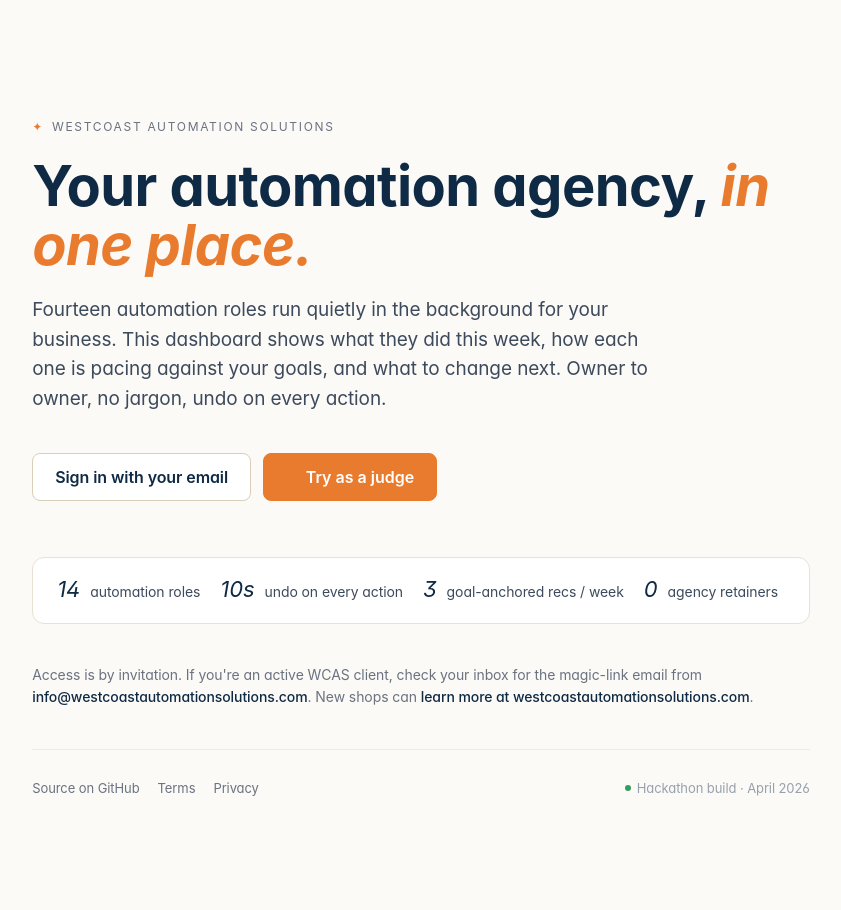
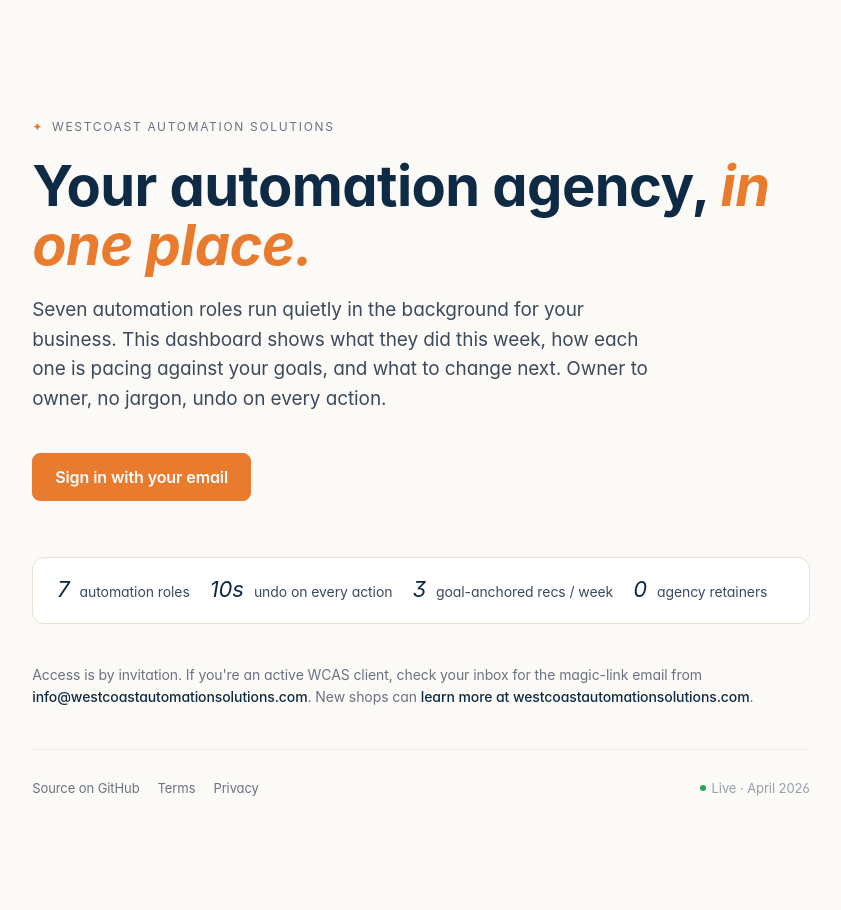
Before and after one commit to suaveshot/wcas-client-dashboard, a FastAPI app: page / in a window 1280 px wide. Shown: the whole page, without its empty margins (219-1060 px from the left). Run offline with FastAPI, Linux system fonts and the light colour scheme; parts of the project's set-up code (start-up, migrations or seed data) failed here and were passed over.

Commit message:
chore(0.7.1): demo + judge gate, homepage cleanup, cold-start empty states
Closes the hackathon ledger. Public surface now matches post-judging reality:
no "Try as a judge" button on the landing, "7 automation roles" everywhere
(matches the locked tenant-generic roster), "Live - April 2026" footer credit.

JUDGE_DEMO env gate (default off) hides /demo, /demo/activation,
/demo/dashboard, and /auth/judge. Set JUDGE_DEMO=true on the VPS .env when
recording marketing footage or handing the demo link to a portfolio
reviewer; default 404 prevents a search-engine landing on /demo/dashboard
from showing synthetic Riverbend Barbershop data, and stops a stray POST
to /auth/judge from minting a real session.

Cold-start empty states on /activity ("No activity yet") and /goals
(target-only "Tracking" line when current is zero) replace the blank
sections that fresh tenants would have hit pre-heartbeat.

Smoke tests added: gate-closed 404, gate-open 303/200, plus the existing
3 judge tests now monkeypatch JUDGE_DEMO=true to exercise the underlying
mint logic. JOURNAL.md em-dash scrub for two narrative-text occurrences
in Entry 17 that slipped past the demo-bundle scrubber. 346 tests pass.

Version bump 0.7.0 -> 0.7.1.

Co-Authored-By: Claude Opus 4.7 (1M context) <noreply@anthropic.com>

```diff
--- a/dashboard_app/main.py
+++ b/dashboard_app/main.py
@@ -49,7 +49,7 @@ TEMPLATES_DIR = APP_DIR / "templates"
 app = FastAPI(
     title="WCAS Client Dashboard",
     description="Agency-level client activation + live automation telemetry.",
-    version="0.7.0",
+    version="0.7.1",
 )
 
 app.mount("/static", StaticFiles(directory=STATIC_DIR), name="static")
@@ -196,7 +196,13 @@ async def judge_demo_login() -> RedirectResponse:
     activated, ~35 receipts, 5 pending drafts, 3 recommendations, 1 goal.
     Judges can browse every surface (Cmd-K Ask, /approvals, role drill-down,
     receipts drawer) without doing any onboarding.
+
+    Gated by JUDGE_DEMO=true. Default off post-judging so a public POST
+    can no longer mint a real session into the riverbend_barbershop tenant.
     """
+    if os.getenv("JUDGE_DEMO", "false").lower() != "true":
+        raise HTTPException(status_code=404, detail="not found")
+
     from .services import (
         activation_state as _astate,
         audit_log as _audit,
@@ -314,9 +320,22 @@ async def activation_state_api(tenant_id: str = Depends(require_tenant)) -> JSON
     })
 
 
+def _demo_gate_open() -> bool:
+    """Both /demo cinematics are gated post-judging.
+
+    Set JUDGE_DEMO=true on the VPS .env when recording marketing footage,
+    handing the link to a portfolio reviewer, etc. Default off so a real
+    owner who lands on /demo/dashboard via search engine cannot see the
+    synthetic Riverbend Barbershop data.
+    """
+    return os.getenv("JUDGE_DEMO", "false").lower() == "true"
+
+
 @app.get("/demo")
 async def demo_root() -> RedirectResponse:
     """Ergonomic shortcut: /demo always lands on the activation cinematic."""
+    if not _demo_gate_open():
+        raise HTTPException(status_code=404, detail="not found")
     return RedirectResponse(url="/demo/activation", status_code=303)
 
 
@@ -327,6 +346,8 @@ async def demo_activation(request: Request) -> HTMLResponse:
     Standalone prototype, no auth, no tenant. Used for the hackathon
     submission video. Backend untouched; the page is pure CSS+JS.
     """
+    if not _demo_gate_open():
+        raise HTTPException(status_code=404, detail="not found")
     return templates.TemplateResponse(request, "demo_activation.html", {})
 
 
@@ -337,6 +358,8 @@ async def demo_dashboard(request: Request) -> HTMLResponse:
     Standalone prototype, no auth, no tenant. Speaker notes embedded
     inline in the page. Sister cinematic to /demo/activation.
     """
+    if not _demo_gate_open():
+        raise HTTPException(status_code=404, detail="not found")
     return templates.TemplateResponse(request, "demo_dashboard.html", {})
 
 
--- a/dashboard_app/static/index.html
+++ b/dashboard_app/static/index.html
@@ -152,22 +152,15 @@
     <span class="home__eyebrow">WestCoast Automation Solutions</span>
     <h1>Your automation agency, <em>in one place.</em></h1>
     <p class="home__lead">
-        Fourteen automation roles run quietly in the background for your business. This dashboard shows what they did this week, how each one is pacing against your goals, and what to change next. Owner to owner, no jargon, undo on every action.
+        Seven automation roles run quietly in the background for your business. This dashboard shows what they did this week, how each one is pacing against your goals, and what to change next. Owner to owner, no jargon, undo on every action.
     </p>
 
     <div class="home__cta">
-        <a class="btn btn--secondary" href="/auth/login">Sign in with your email</a>
-
-        <form method="post" action="/auth/judge" style="margin: 0;">
-            <button type="submit" class="btn home__judge" aria-label="Try as a hackathon judge">
-                <span class="home__judge-spark" aria-hidden="true">✦</span>
-                Try as a judge
-            </button>
-        </form>
+        <a class="btn" href="/auth/login">Sign in with your email</a>
     </div>
 
     <div class="home__pill-row" aria-label="What's inside">
-        <span class="home__pill"><span class="home__pill-num">14</span> automation roles</span>
+        <span class="home__pill"><span class="home__pill-num">7</span> automation roles</span>
         <span class="home__pill"><span class="home__pill-num">10s</span> undo on every action</span>
         <span class="home__pill"><span class="home__pill-num">3</span> goal-anchored recs / week</span>
         <span class="home__pill"><span class="home__pill-num">0</span> agency retainers</span>
@@ -181,7 +174,7 @@
         <a href="https://github.com/suaveshot/wcas-client-dashboard">Source on GitHub</a>
         <a href="/terms">Terms</a>
         <a href="/privacy">Privacy</a>
-        <span class="home__footer-credit">Hackathon build · April 2026</span>
+        <span class="home__footer-credit">Live · April 2026</span>
     </div>
 </main>
 </body>
--- a/dashboard_app/templates/goals.html
+++ b/dashboard_app/templates/goals.html
@@ -56,9 +56,15 @@
                         </div>
                         <div class="ap-goal-card__title">{{ g.title }}</div>
                         <div class="ap-goal-card__numbers">
+                            {% if g.current and g.current > 0 %}
                             <span class="ap-priv">{{ g.current|int }}</span> of
                             <span class="ap-priv">{{ g.target|int }}</span>
                             <span class="ap-goal-card__timeframe">({{ g.timeframe }})</span>
+                            {% else %}
+                            <span class="ap-goal-card__tracking">Tracking</span> &middot;
+                            target <span class="ap-priv">{{ g.target|int }}</span>
+                            <span class="ap-goal-card__timeframe">({{ g.timeframe }})</span>
+                            {% endif %}
                         </div>
                         <div class="ap-goal-card__bar" aria-hidden="true">
                             <span style="width: {{ g.percent }}%"></span>
```
Also changed, not shown: JOURNAL.md (+2 -2 lines), dashboard_app/templates/activity.html (+9 -0 lines), tests/test_smoke.py (+36 -0 lines).
